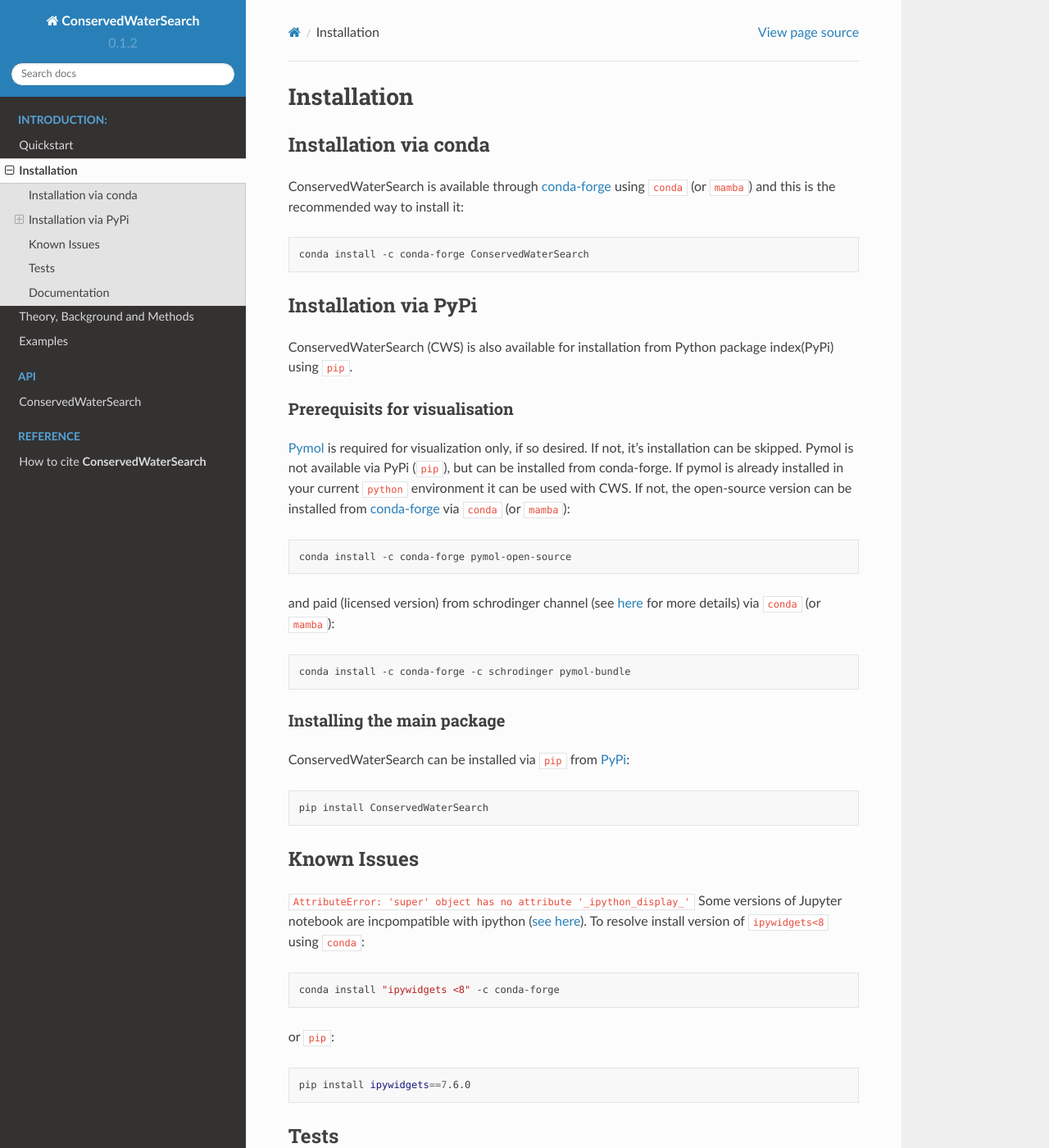
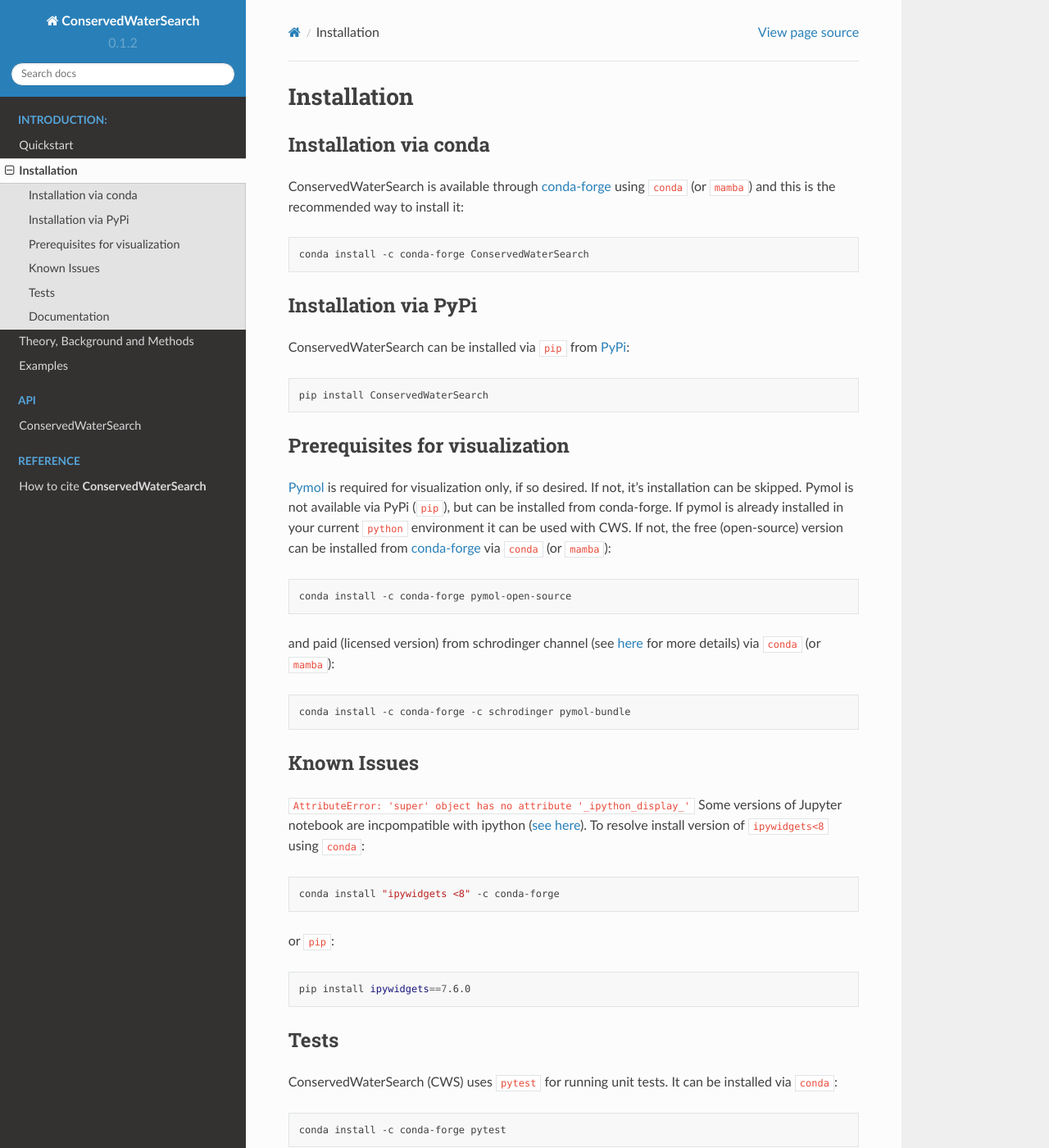
Before and after one commit to JecaTosovic/ConservedWaterSearch, a Sphinx documentation site: the page built from docs/source/installation.rst, in a window 1280 px wide and 1400 px high. Shown: the whole window at 82% size. Built offline with Sphinx 7.4.7 and the Read the Docs theme 2.0.0, drawn with Linux system fonts in a browser that asks for light colours.

Commit message:
simplify installation page

```diff
--- a/docs/source/installation.rst
+++ b/docs/source/installation.rst
@@ -14,12 +14,17 @@
 Installation via PyPi
 =====================
 
-ConservedWaterSearch (CWS) is also available for installation from Python package index(PyPi) using :code:`pip`.
+ConservedWaterSearch can be installed via :code:`pip` from `PyPi <https://pypi.org/project/ConservedWaterSearch>`_:
 
-Prerequisits for visualisation
-------------------------------
+.. code:: bash
 
-`Pymol <https://pymol.org/2/>`_ is required for visualization only, if so desired. If not, it's installation can be skipped. Pymol is not available via PyPi (:code:`pip`), but can be installed from conda-forge. If pymol is already installed in your current ``python`` environment it can be used with CWS. If not, the open-source version can be installed from `conda-forge <https://conda-forge.org/>`_ via :code:`conda` (or :code:`mamba`):
+   pip install ConservedWaterSearch
+
+
+Prerequisites for visualization
+==============================
+
+`Pymol <https://pymol.org/2/>`_ is required for visualization only, if so desired. If not, it's installation can be skipped. Pymol is not available via PyPi (:code:`pip`), but can be installed from conda-forge. If pymol is already installed in your current ``python`` environment it can be used with CWS. If not, the free (open-source) version can be installed from `conda-forge <https://conda-forge.org/>`_ via :code:`conda` (or :code:`mamba`):
 
 .. code:: bash
 
@@ -30,16 +35,6 @@
 .. code:: bash
 
    conda install -c conda-forge -c schrodinger pymol-bundle
-
-Installing the main package
----------------------------
-
-ConservedWaterSearch can be installed via :code:`pip` from `PyPi <https://pypi.org/project/ConservedWaterSearch>`_:
-
-.. code:: bash
-
-   pip install ConservedWaterSearch
-
 
 Known Issues
 ============
```
